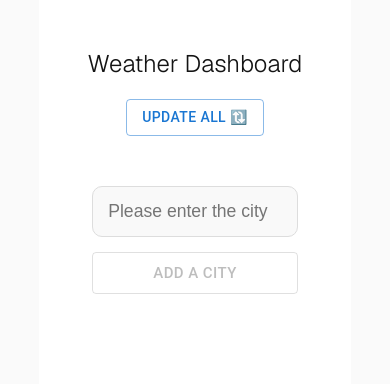
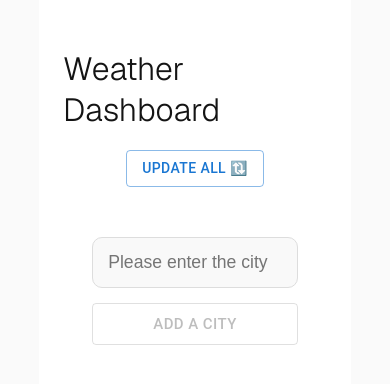
Before and after one commit to Dmytro1918/weather-app, a Next.js app: page / in a window 390 px wide. Shown: the top 384 px of the page. Built offline with nearby package versions, Linux system fonts and the light colour scheme.

Commit message:
Changing font size for mobile;

```diff
--- a/src/app/globals.css
+++ b/src/app/globals.css
@@ -34,3 +34,7 @@ a {
     color-scheme: dark;
   }
 }
+
+input {
+  color: black;
+}
--- a/src/app/styles/components/cityInfo.module.scss
+++ b/src/app/styles/components/cityInfo.module.scss
@@ -11,7 +11,7 @@
 .title{
     margin-bottom: 20px;
     font-weight: 300;
-    font-size: 24px;
+    font-size: 32px;
 }
 
 .cityList {
```
